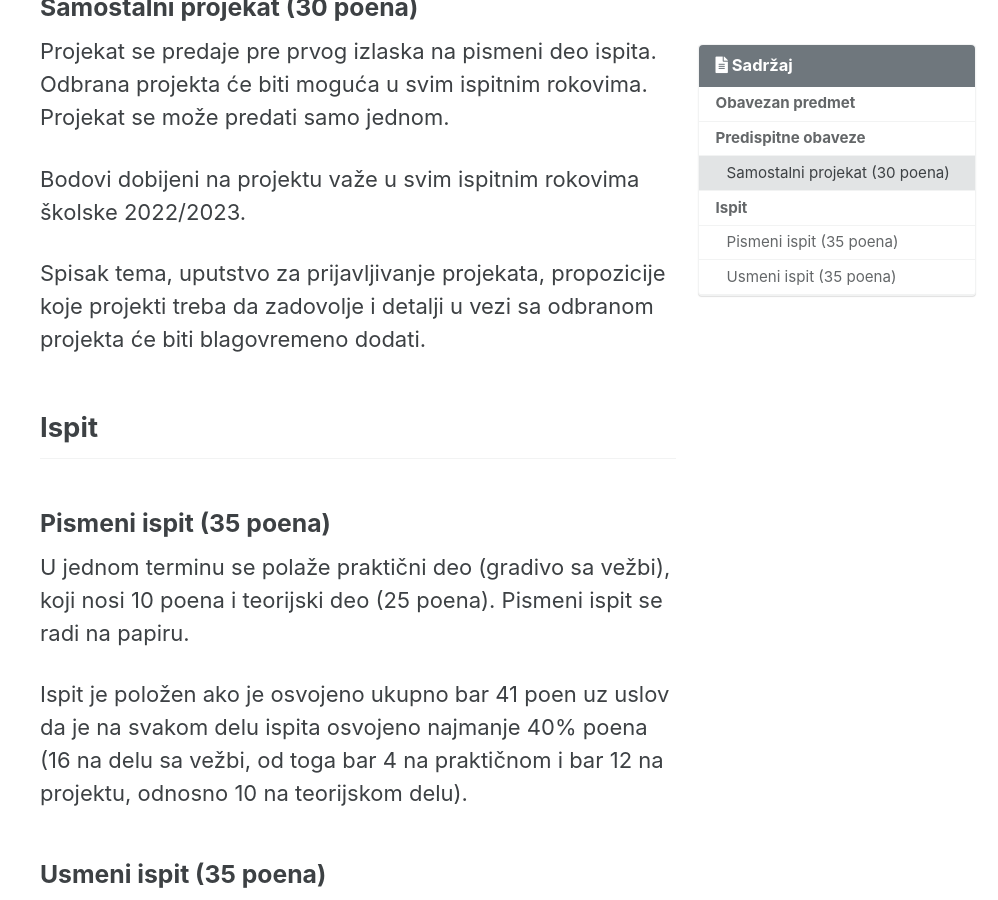
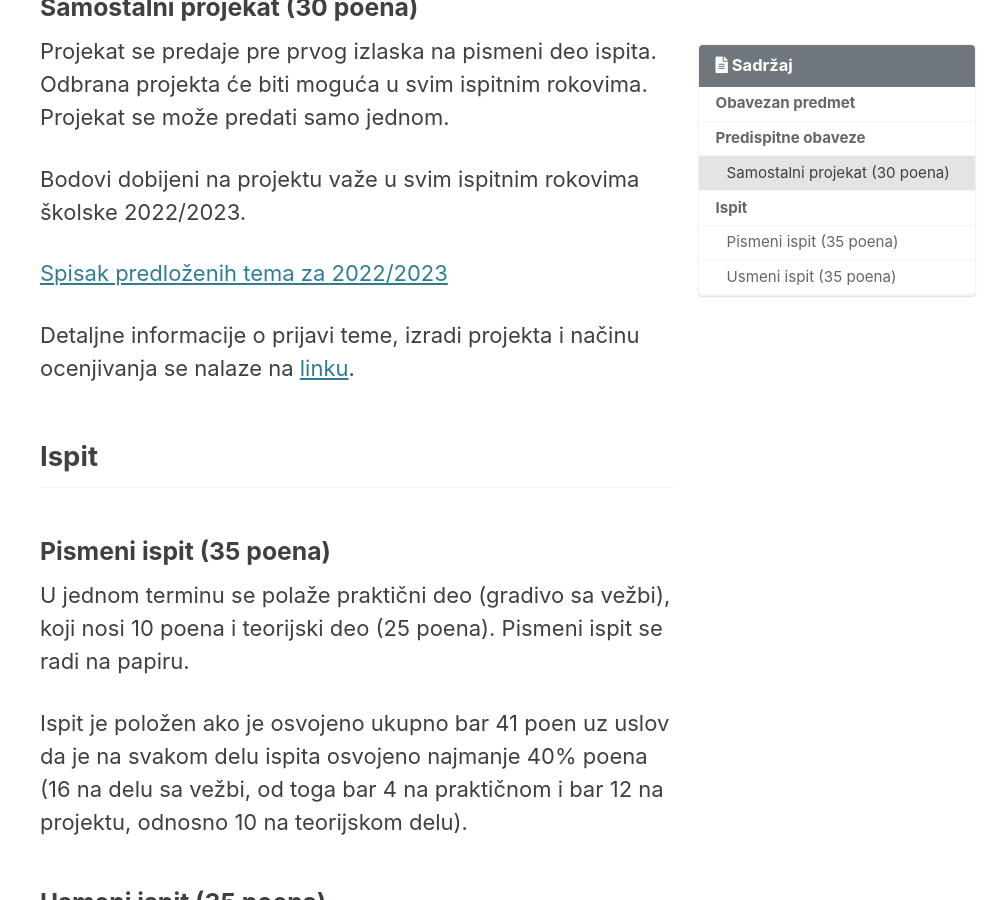
Before and after one commit to MATF-istrazivanje-podataka-1/MATF-istrazivanje-podataka-1.github.io, a Jekyll site: the page built from obligations.md, in a window 1280 px wide and 900 px high, scrolled down 1002 px. Shown: the whole window, without its empty margins (282-1280 px from the left). Built offline with Jekyll 4.4.1, drawn with Linux system fonts in a browser that asks for light colours; cached includes are drawn as plain includes.

Commit message:
Added informations about projects.

```diff
--- a/obligations.md
+++ b/obligations.md
@@ -29,7 +29,9 @@ Odbrana projekta će biti moguća u svim ispitnim rokovima. Projekat se može pr
 
 Bodovi dobijeni na projektu važe u svim ispitnim rokovima školske 2022/2023.
 
-Spisak tema, uputstvo za prijavljivanje projekata, propozicije koje projekti treba da zadovolje i detalji u vezi sa odbranom projekta će biti blagovremeno dodati.
+[Spisak predloženih tema za 2022/2023](https://docs.google.com/spreadsheets/d/1CJcuRD7pKudwgi2aY3Rze0diTmPG8jCHug5fGkZBbC8/edit?usp=sharing)
+
+Detaljne informacije o prijavi teme, izradi projekta i načinu ocenjivanja se nalaze na [linku](https://docs.google.com/document/d/1QIEqOyi6P4ss33JKfMut7wsmTakywfXlarRhGDnrAdU/edit?usp=sharing).
 
 ## Ispit
 ### Pismeni ispit (35 poena)
```
Also changed, not shown: _posts/2023-04-05-prijavatema.md (added, +16 -0 lines).
